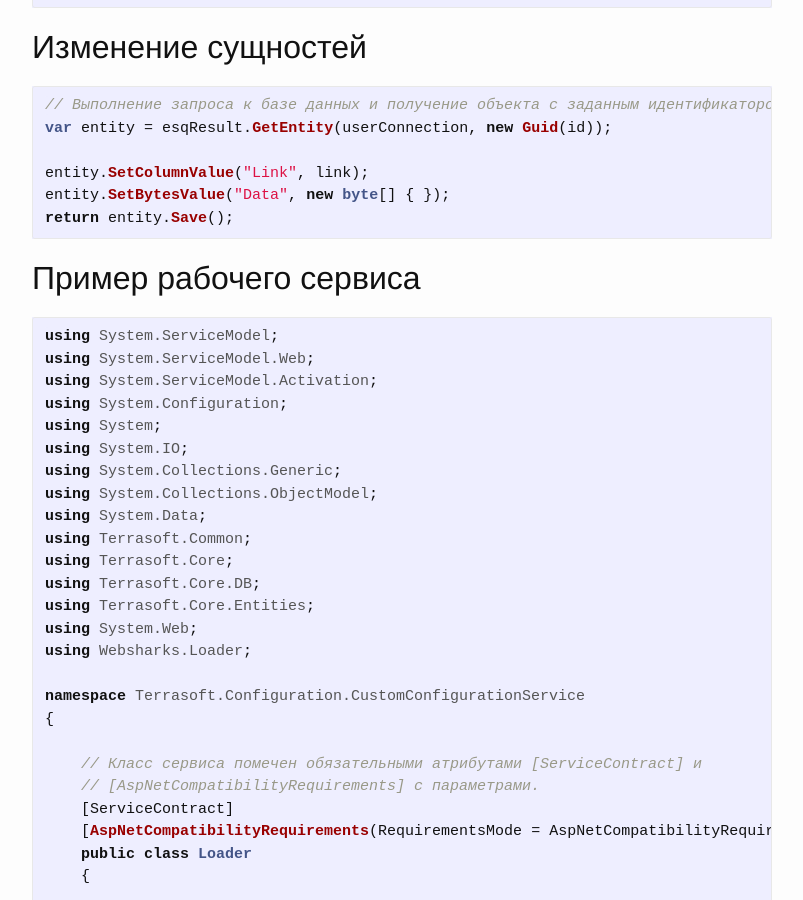
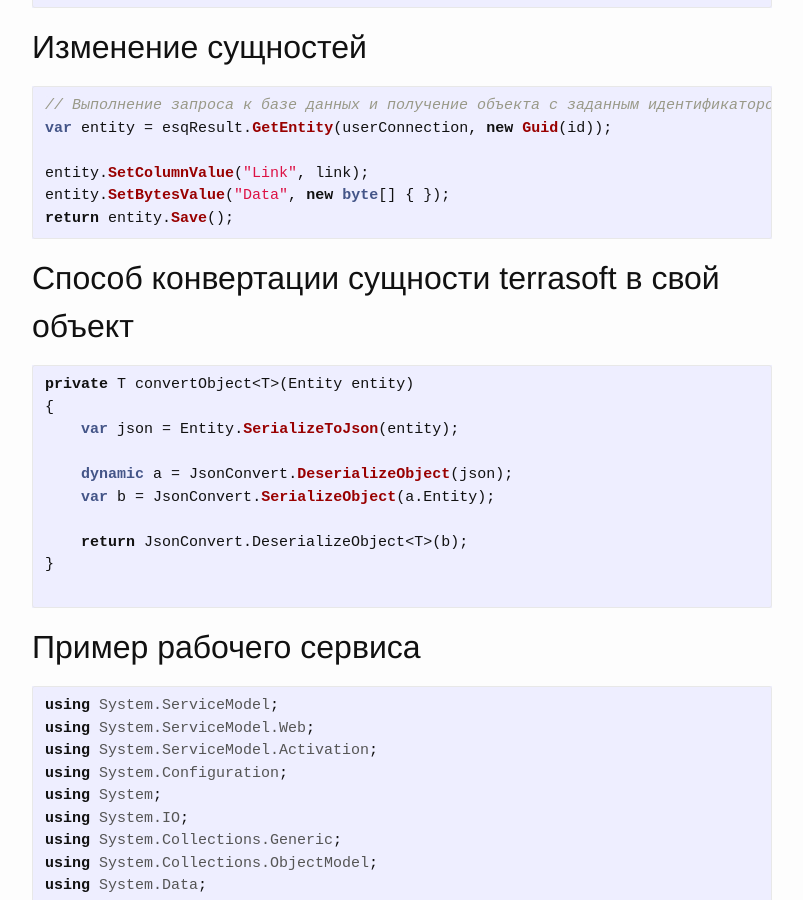
Before and after one commit to petun/petun.github.io, a Jekyll site: the page built from _posts/2016-07-25-bpm-terrasoft.markdown, in a window 1280 px wide and 900 px high, scrolled down 1737 px. Shown: the whole window, without its empty margins (238-1041 px from the left). Built offline with Jekyll 4.4.1, drawn with Linux system fonts in a browser that asks for light colours; a file with an impossible date is left out.

Commit message:
fix date

````diff
--- a/_posts/2016-07-25-bpm-terrasoft.markdown
+++ b/_posts/2016-07-25-bpm-terrasoft.markdown
@@ -82,6 +82,21 @@ var entity = esqResult.GetEntity(userConnection, new Guid(id));
 entity.SetColumnValue("Link", link);
 entity.SetBytesValue("Data", new byte[] { });
 return entity.Save();
+```
+
+## Способ конвертации сущности terrasoft в свой объект
+
+```cs
+private T convertObject<T>(Entity entity)
+{
+    var json = Entity.SerializeToJson(entity);
+
+    dynamic a = JsonConvert.DeserializeObject(json);
+    var b = JsonConvert.SerializeObject(a.Entity);
+
+    return JsonConvert.DeserializeObject<T>(b);
+}
+
 ```
 
 
--- a/_posts/2016-08-03-html-requirments-for-bootstrap.markdown
+++ b/_posts/2016-08-03-html-requirments-for-bootstrap.markdown
@@ -1,7 +1,7 @@
 ---
 layout: post
 title:  "Требования к верстке HTML с использованием twitter bootstrap"
-date:   2016-08-93 13:14:02 +0300
+date:   2016-08-03 13:14:02 +0300
 categories: bootstrap yii2
 ---
 
````
